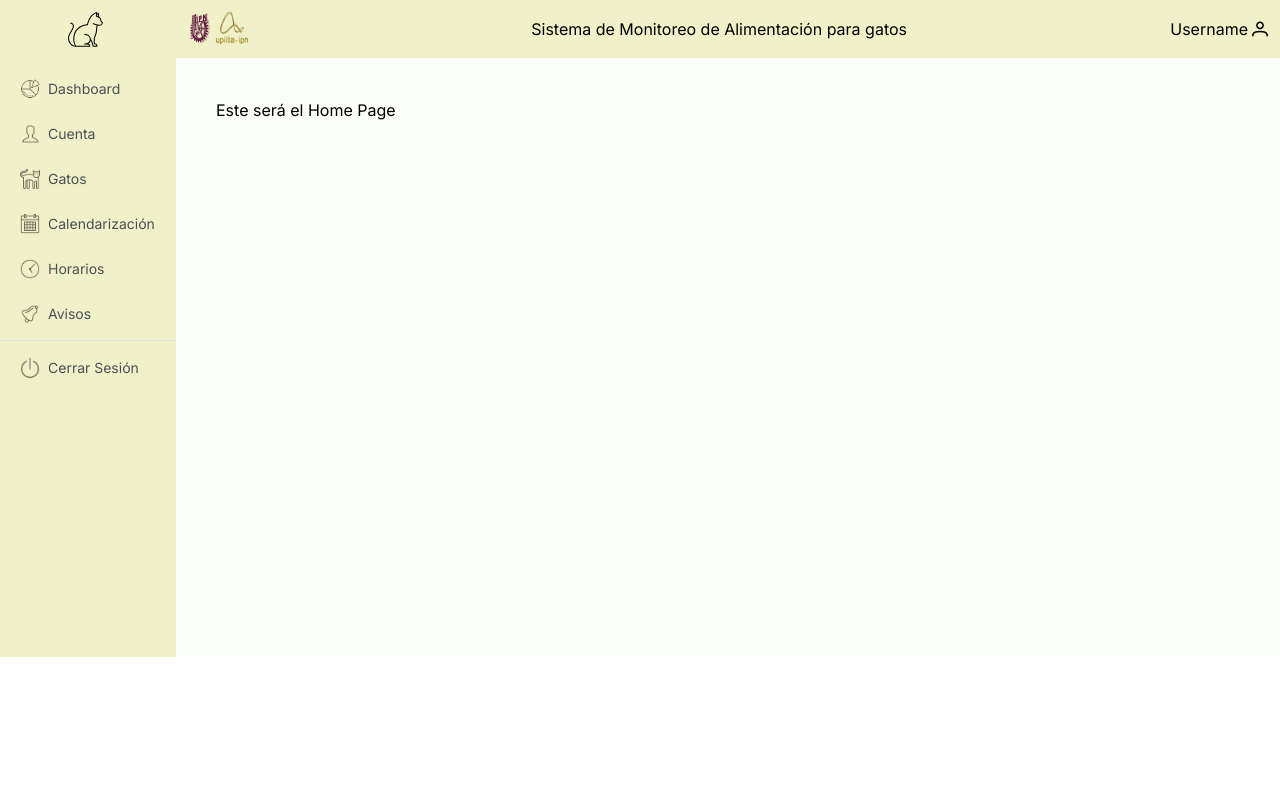
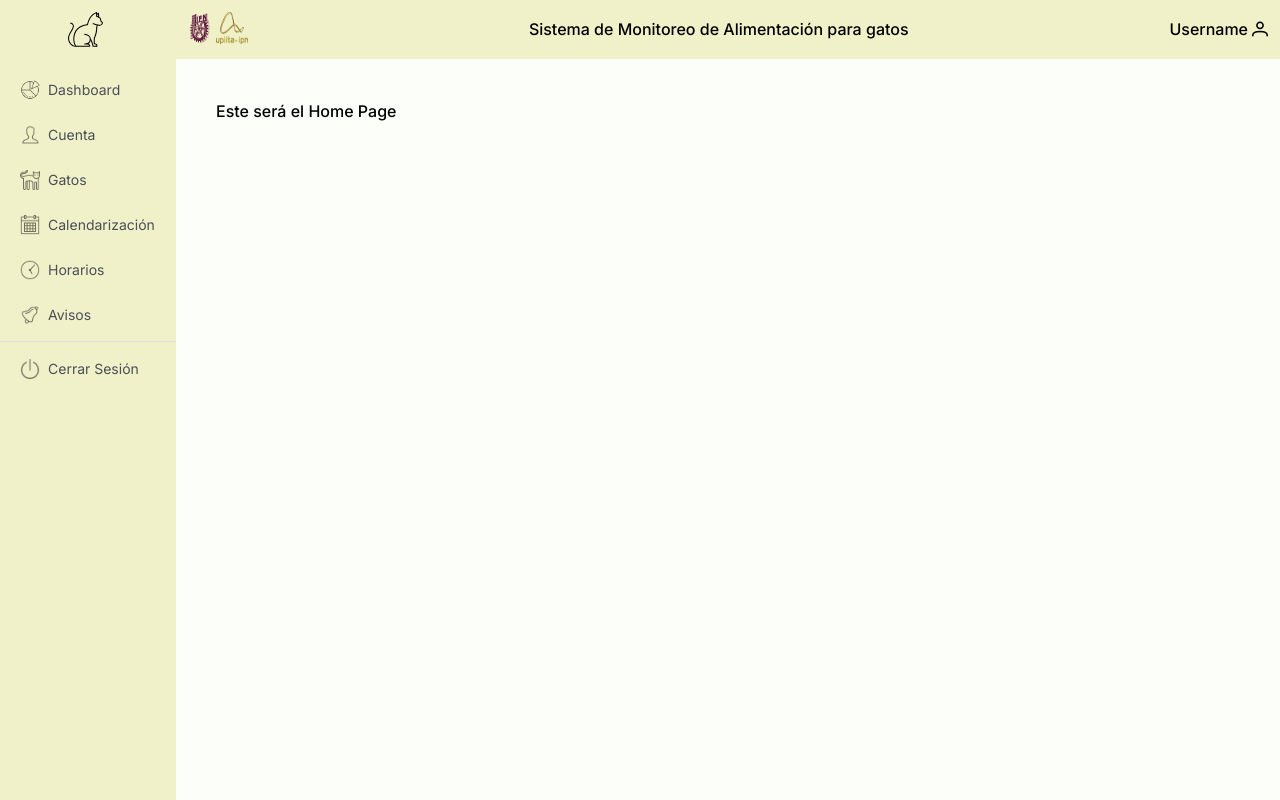
Before and after one commit to Eduardodac/SistemaMonitoreoAlimentacionApp, a React (Vite) app: page /home in a window 1280 px wide. Built offline with nearby package versions, Linux system fonts and the light colour scheme.

Commit message:
Corrige largo de pantalla

```diff
--- a/src/index.css
+++ b/src/index.css
@@ -2,6 +2,23 @@
 @tailwind base;
 @tailwind components;
 @tailwind utilities;
+
+#root {
+  margin: 0;
+  padding: 0;
+  width: 100%;
+  height: 100%;
+}
+
+html,
+body {
+  margin: 0;
+  padding: 0;
+  width: 100%;
+  height: 100%;
+  font-family: 'Montserrat', sans-serif;
+  font-weight: 500;
+}
 
 *{
   font-family: 'Inter';
```
